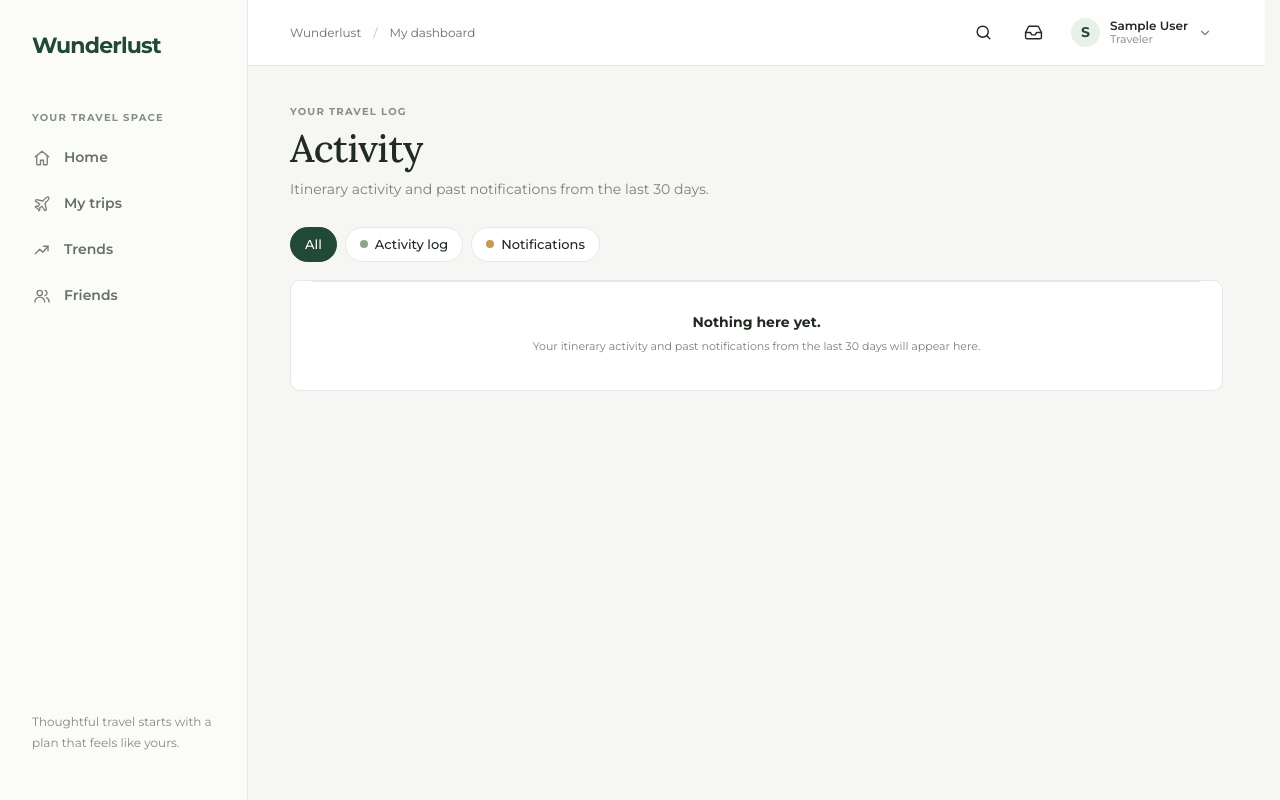
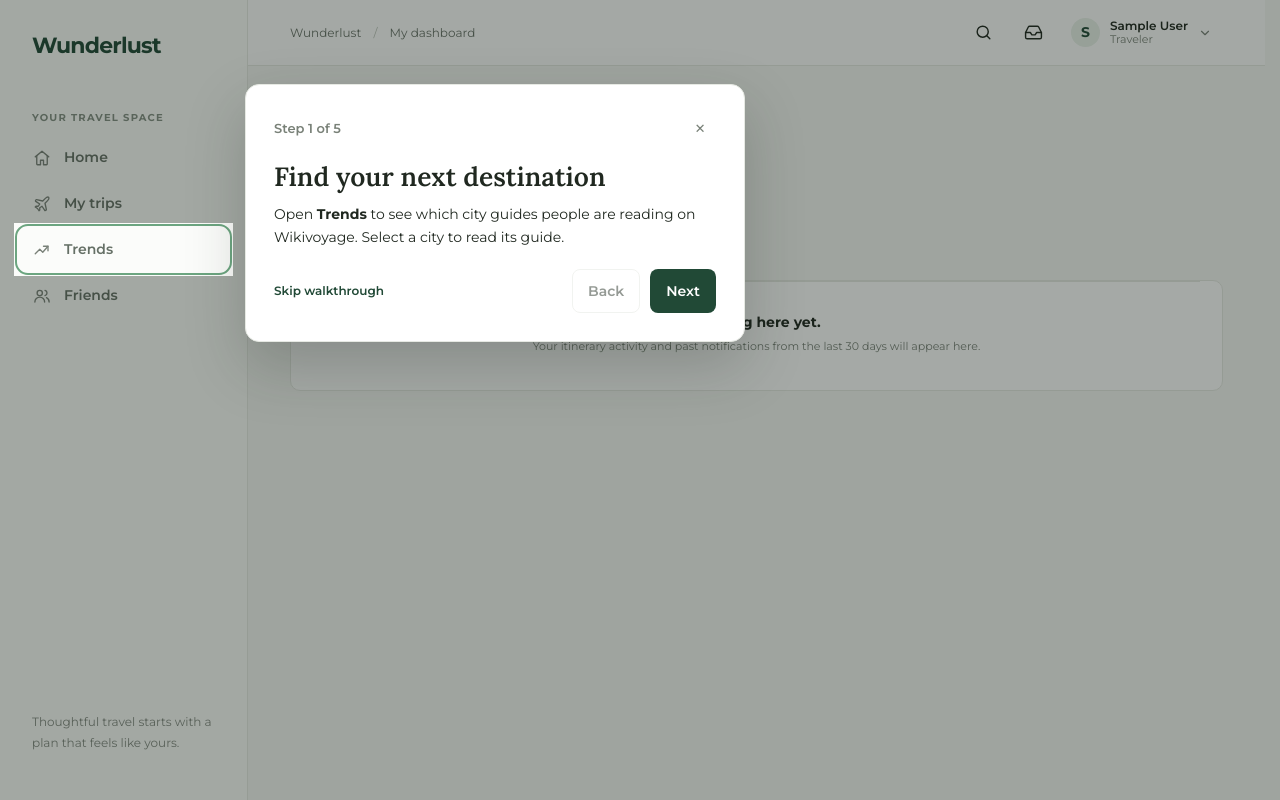
Before and after one commit to Shadowscrete/Wunderlust, a Django app: page /dashboard/activities/ in a window 1280 px wide. Run offline with Django 5.2, Linux system fonts and the light colour scheme; the visitor is signed in with stand-in values (Sample User, id 1); data that the repository does not hold is empty.

Commit message:
Added app walkthrough

```diff
--- a/accounts/models.py
+++ b/accounts/models.py
@@ -14,6 +14,7 @@ class User(AbstractUser):
         ADMINISTRATOR = 'ADMINISTRATOR', 'Administrator'
 
     role = models.CharField(max_length=20, choices=Role.choices, default=Role.TRAVELER)
+    walkthrough_pending = models.BooleanField(default=True)
     objects = UserManager()
     created_at = models.DateTimeField(auto_now_add=True)
     updated_at = models.DateTimeField(auto_now=True)
--- a/static/dashboard/dashboard.css
+++ b/static/dashboard/dashboard.css
@@ -2670,3 +2670,71 @@ html{scrollbar-gutter:stable}
 .trend-list li { padding: .75rem .25rem; border-bottom: 1px solid var(--line); }
 .trend-list a { color: var(--ink); font-weight: 600; }
 .trend-list small { margin-inline-start: .8rem; color: var(--muted); }
+
+.walkthrough { width: min(500px, calc(100vw - 32px)); }
+.walkthrough .modal-body { padding: clamp(18px, 5vw, 28px); gap: 16px; }
+.walkthrough-header { align-items: center; }
+.walkthrough-header p { font-weight: 600; color: var(--muted); }
+.walkthrough section h2 { margin: 0 0 .65rem; font: 600 1.65rem/1.2 Lora, Georgia, serif; }
+.walkthrough section h2:focus { outline: none; }
+.walkthrough section p { margin: 0; color: var(--ink); line-height: 1.65; }
+.walkthrough-actions { flex-wrap: wrap; align-items: center; }
+.walkthrough-actions .button, .walkthrough-skip { min-height: 44px; }
+.walkthrough-skip { margin-inline-end: auto; }
+.walkthrough-actions button:disabled { opacity: .55; cursor: default; }
+.walkthrough-preview {
+  display: flex;
+  flex-wrap: wrap;
+  align-items: center;
+  gap: 8px;
+  margin-top: 16px;
+  padding: 12px;
+  border: 1px solid var(--line);
+  border-radius: 8px;
+  background: var(--page);
+  color: var(--ink);
+  font-size: 13px;
+}
+.walkthrough-preview strong {
+  padding: 5px 9px;
+  border: 1px solid var(--green);
+  border-radius: 5px;
+  background: var(--green-soft);
+}
+.walkthrough::backdrop { background: rgb(19 30 23 / 38%); }
+.walkthrough-highlight { outline: 2px solid #6ca580; outline-offset: 3px; border-radius: 8px; }
+.walkthrough[data-spotlight-position] {
+  position: fixed;
+  inset: var(--walkthrough-top) auto auto var(--walkthrough-left);
+  margin: 0;
+}
+.walkthrough[data-spotlight-position] .walkthrough-preview { display: none; }
+.walkthrough[data-spotlight-position]::backdrop {
+  clip-path: polygon(evenodd,
+    0 0, 100% 0, 100% 100%, 0 100%, 0 0,
+    var(--spotlight-left) var(--spotlight-top),
+    var(--spotlight-right) var(--spotlight-top),
+    var(--spotlight-right) var(--spotlight-bottom),
+    var(--spotlight-left) var(--spotlight-bottom),
+    var(--spotlight-left) var(--spotlight-top), 0 0);
+}
+
+@media (prefers-reduced-motion: no-preference) {
+  .walkthrough[open] { animation: walkthrough-pop 360ms ease-out both; }
+  .walkthrough[open] [data-walkthrough-step]:not([hidden]) {
+    animation: walkthrough-step-in 280ms ease-out both;
+  }
+}
+
+@keyframes walkthrough-pop {
+  0% { opacity: 0; transform: translateY(12px) scale(.96); }
+  60% { opacity: 1; transform: translateY(-3px) scale(1.015); }
+  82% { transform: translateY(1px) scale(.997); }
+  100% { opacity: 1; transform: none; }
+}
+
+@keyframes walkthrough-step-in {
+  0% { opacity: 0; transform: translateY(6px); }
+  65% { opacity: 1; transform: translateY(-2px); }
+  100% { opacity: 1; transform: none; }
+}
--- a/static/dashboard/dashboard.js
+++ b/static/dashboard/dashboard.js
@@ -173,6 +173,122 @@ function assertJson(response) {
     });
     if (dialog.hasAttribute('data-open-on-load')) dialog.showModal();
   });
+})();
+
+(() => {
+  const dialog = document.getElementById('app-walkthrough');
+  if (!dialog) return;
+
+  const steps = [...dialog.querySelectorAll('[data-walkthrough-step]')];
+  const progress = dialog.querySelector('[data-walkthrough-progress]');
+  const back = dialog.querySelector('[data-walkthrough-back]');
+  const next = dialog.querySelector('[data-walkthrough-next]');
+  const dismiss = dialog.querySelector('[data-walkthrough-dismiss]');
+  const profile = document.querySelector('.profile-trigger');
+  let activeStep = 0;
+  let saving = false;
+  let highlighted;
+
+  function clearSpotlight() {
+    highlighted?.classList.remove('walkthrough-highlight');
+    highlighted = null;
+    dialog.removeAttribute('data-spotlight-position');
+  }
+
+  function updateSpotlight() {
+    clearSpotlight();
+    if (!dialog.open) return;
+    const viewport = document.documentElement;
+    const candidates = steps[activeStep].dataset.spotlight.split(',').flatMap((selector) =>
+      [...document.querySelectorAll(selector)]);
+    const target = candidates.find((element) => {
+      const rect = element.getBoundingClientRect();
+      return getComputedStyle(element).visibility === 'visible' && rect.width > 0 && rect.height > 0 &&
+        rect.left >= 0 && rect.right <= viewport.clientWidth &&
+        rect.top >= 0 && rect.bottom <= viewport.clientHeight;
+    });
+    if (!target) return;
+    const rect = target.getBoundingClientRect();
+    const edge = 16;
+    const gap = 18;
+    const width = dialog.offsetWidth;
+    const height = dialog.offsetHeight;
+    const bound = (value, max) => Math.max(edge, Math.min(value, max - edge));
+    const x = bound((rect.left + rect.right - width) / 2, viewport.clientWidth - width);
+    const y = bound((rect.top + rect.bottom - height) / 2, viewport.clientHeight - height);
+    const placements = [
+      [rect.right + gap, y],
+      [rect.left - width - gap, y],
+      [x, rect.bottom + gap],
+      [x, rect.top - height - gap],
+    ];
+    const placement = placements.find(([left, top]) => left >= edge && top >= edge &&
+      left + width <= viewport.clientWidth - edge && top + height <= viewport.clientHeight - edge);
+    if (!placement) return;
+    const [left, top] = placement;
+    highlighted = target;
+    highlighted.classList.add('walkthrough-highlight');
+    dialog.setAttribute('data-spotlight-position', '');
+    dialog.style.setProperty('--walkthrough-left', `${left}px`);
+    dialog.style.setProperty('--walkthrough-top', `${top}px`);
+    dialog.style.setProperty('--spotlight-left', `${Math.max(0, rect.left - 6)}px`);
+    dialog.style.setProperty('--spotlight-top', `${Math.max(0, rect.top - 6)}px`);
+    dialog.style.setProperty('--spotlight-right', `${rect.right + 6}px`);
+    dialog.style.setProperty('--spotlight-bottom', `${rect.bottom + 6}px`);
+  }
+
+  function showStep(index) {
+    activeStep = index;
+    steps.forEach((step, position) => { step.hidden = position !== index; });
+    progress.textContent = `Step ${index + 1} of ${steps.length}`;
+    back.disabled = index === 0;
+    next.textContent = index === steps.length - 1 ? 'Done' : 'Next';
+    updateSpotlight();
+    if (dialog.open) steps[index].querySelector('h2').focus();
+  }
+
+  function openWalkthrough() {
+    if (dialog.open) return;
+    showStep(0);
+    dialog.showModal();
+    updateSpotlight();
+    steps[0].querySelector('h2').focus();
+  }
+
+  document.querySelector('[data-walkthrough-open]').addEventListener('click', () => {
+    profile.click();
+    profile.focus();
+    openWalkthrough();
+  });
+  back.addEventListener('click', () => showStep(activeStep - 1));
+  next.addEventListener('click', () => {
+    if (activeStep === steps.length - 1) dialog.close();
+    else showStep(activeStep + 1);
+  });
+  dialog.addEventListener('close', async () => {
+    clearSpotlight();
+    if (!dismiss?.isConnected || saving) return;
+    saving = true;
+    try {
+      const response = await fetch(dismiss.action, {
+        method: 'POST',
+        body: new FormData(dismiss),
+        keepalive: true,
+      });
+      if (response.status !== 204) throw new Error(String(response.status));
+      dismiss.remove();
+    } catch (error) {
+      showErrorToast(error, 'Could not save your walkthrough preference.');
+    } finally {
+      saving = false;
+    }
+  });
+  window.addEventListener('resize', updateSpotlight);
+  window.addEventListener('scroll', updateSpotlight, { capture: true, passive: true });
+
+  if (dialog.hasAttribute('data-first-walkthrough') && !document.querySelector('dialog[open]')) {
+    openWalkthrough();
+  }
 })();
 
 (() => {
--- /dev/null
+++ b/templates/dashboard/_walkthrough.html
@@ -0,0 +1,42 @@
+<dialog class="modal walkthrough" id="app-walkthrough" aria-label="How Wunderlust works"
+        {% if request.user.walkthrough_pending %}data-first-walkthrough{% endif %}>
+    <div class="modal-body">
+        <div class="modal-head walkthrough-header">
+            <p data-walkthrough-progress></p>
+            <button class="modal-close" type="button" data-dialog-close aria-label="Close walkthrough">&times;</button>
+        </div>
+        <section data-walkthrough-step data-spotlight=".sidebar a[href='{% url 'trends' %}']">
+            <h2 tabindex="-1">Find your next destination</h2>
+            <p>Open <strong>Trends</strong> to see which city guides people are reading on Wikivoyage. Select a city to read its guide.</p>
+            <div class="walkthrough-preview"><span>Sidebar</span><strong>Trends</strong></div>
+        </section>
+        <section data-walkthrough-step data-spotlight=".trip-heading-actions, .sidebar a[href='{% url 'trip_list' %}']" hidden>
+            <h2 tabindex="-1">Create or join a trip</h2>
+            <p>In <strong>My trips</strong>, choose <strong>Plan a trip</strong> and enter your destination and dates. If someone gave you a trip code, choose <strong>Join a trip</strong> and enter it there.</p>
+            <div class="walkthrough-preview"><span>My trips</span><strong>Join a trip</strong><strong>Plan a trip</strong></div>
+        </section>
+        <section data-walkthrough-step data-spotlight="#id_generate_itinerary, .activity-add-form > button" hidden>
+            <h2 tabindex="-1">Build your itinerary</h2>
+            <p>Turn on suggestions when you create a trip to get ideas for places to visit. Open <strong>Itinerary</strong> to add your own activities and give them a start time or leave them flexible.</p>
+            <div class="walkthrough-preview"><span>Trip overview / Itinerary</span><strong>Add activity</strong></div>
+        </section>
+        <section data-walkthrough-step data-spotlight="#tab-preparation" hidden>
+            <h2 tabindex="-1">Get ready to travel</h2>
+            <p>Use <strong>Preparation</strong> to check off travel documents and customize your packing list. Open <strong>Travel information</strong> to add flights and check their status when available.</p>
+            <div class="walkthrough-preview"><span>Trip tabs</span><strong>Preparation</strong><span>Travel information</span></div>
+        </section>
+        <section data-walkthrough-step data-spotlight=".invite-section button" hidden>
+            <h2 tabindex="-1">Plan together</h2>
+            <p>Open your trip and create an invite. Share the link or trip code so others can join and check off their own preparation items.</p>
+            <div class="walkthrough-preview"><span>Trip overview</span><strong>Create trip invite</strong></div>
+        </section>
+        {% if request.user.walkthrough_pending %}
+        <form action="{% url 'dismiss_walkthrough' %}" method="post" data-walkthrough-dismiss hidden>{% csrf_token %}</form>
+        {% endif %}
+        <div class="modal-actions walkthrough-actions">
+            <button type="button" class="text-button walkthrough-skip" data-dialog-close>Skip walkthrough</button>
+            <button type="button" class="button button-secondary" data-walkthrough-back>Back</button>
+            <button type="button" class="button button-primary" data-walkthrough-next>Next</button>
+        </div>
+    </div>
+</dialog>
--- a/templates/dashboard/base.html
+++ b/templates/dashboard/base.html
@@ -66,6 +66,12 @@
                         <a class="profile-item {% if request.resolver_match.url_name == 'account_settings' %}active{% endif %}" role="menuitem" href="{% url 'account_settings' %}"><span class="nav-icon"><svg viewBox="0 0 24 24" width="18" height="18" fill="none" stroke="currentColor" stroke-width="1.8" stroke-linecap="round" stroke-linejoin="round" aria-hidden="true"><circle cx="12" cy="12" r="3"/><path d="M19.4 15a1.65 1.65 0 0 0 .33 1.82l.06.06a2 2 0 1 1-2.83 2.83l-.06-.06a1.65 1.65 0 0 0-1.82-.33 1.65 1.65 0 0 0-1 1.51V21a2 2 0 1 1-4 0v-.09A1.65 1.65 0 0 0 9 19.4a1.65 1.65 0 0 0-1.82.33l-.06.06a2 2 0 1 1-2.83-2.83l.06-.06a1.65 1.65 0 0 0 .33-1.82 1.65 1.65 0 0 0-1.51-1H3a2 2 0 1 1 0-4h.09A1.65 1.65 0 0 0 4.6 9a1.65 1.65 0 0 0-.33-1.82l-.06-.06a2 2 0 1 1 2.83-2.83l.06.06a1.65 1.65 0 0 0 1.82.33H9a1.65 1.65 0 0 0 1-1.51V3a2 2 0 1 1 4 0v.09a1.65 1.65 0 0 0 1 1.51 1.65 1.65 0 0 0 1.82-.33l.06-.06a2 2 0 1 1 2.83 2.83l-.06.06a1.65 1.65 0 0 0-.33 1.82V9a1.65 1.65 0 0 0 1.51 1H21a2 2 0 1 1 0 4h-.09a1.65 1.65 0 0 0-1.51 1z"/></svg></span>Settings</a>
                         {% if request.user.role == 'TRAVELER' %}<a class="profile-item {% if request.resolver_match.url_name == 'activity_list' %}active{% endif %}" role="menuitem" href="{% url 'activity_list' %}"><span class="nav-icon"><svg viewBox="0 0 24 24" width="18" height="18" fill="none" stroke="currentColor" stroke-width="1.8" stroke-linecap="round" stroke-linejoin="round" aria-hidden="true"><path d="M22 12h-4l-3 9L9 3l-3 9H2"/></svg></span>Activity</a>{% endif %}
                         <a class="profile-item {% if request.resolver_match.url_name == 'support' %}active{% endif %}" role="menuitem" href="{% url 'support' %}"><span class="nav-icon"><svg viewBox="0 0 24 24" width="18" height="18" fill="none" stroke="currentColor" stroke-width="1.8" stroke-linecap="round" stroke-linejoin="round" aria-hidden="true"><circle cx="12" cy="12" r="9"/><path d="M9.1 9a3 3 0 0 1 5.8 1c0 2-3 3-3 3"/><path d="M12 17h.01"/></svg></span>Support</a>
+                        {% if request.user.role == 'TRAVELER' %}
+                        <button class="profile-item" type="button" role="menuitem" aria-haspopup="dialog" aria-controls="app-walkthrough" data-walkthrough-open>
+                            <span class="nav-icon"><svg viewBox="0 0 24 24" width="18" height="18" fill="none" stroke="currentColor" stroke-width="1.8" stroke-linecap="round" stroke-linejoin="round" aria-hidden="true"><path d="M12 6a8 8 0 0 0-9-2v15a8 8 0 0 1 9 2 8 8 0 0 1 9-2V4a8 8 0 0 0-9 2v15"/></svg></span>
+                            How it works
+                        </button>
+                        {% endif %}
                         <div class="profile-divider"></div>
                         <form method="post" action="{% url 'logout' %}">{% csrf_token %}<button class="profile-item profile-signout" role="menuitem" type="submit"><span class="nav-icon"><svg viewBox="0 0 24 24" width="18" height="18" fill="none" stroke="currentColor" stroke-width="1.8" stroke-linecap="round" stroke-linejoin="round" aria-hidden="true"><path d="M9 21H5a2 2 0 0 1-2-2V5a2 2 0 0 1 2-2h4"/><path d="m16 17 5-5-5-5"/><path d="M21 12H9"/></svg></span>Sign out</button></form>
                     </div>
@@ -76,6 +82,7 @@
         </div>
     </div>
     {% include 'dashboard/_skeletons.html' %}
+    {% if request.user.role == 'TRAVELER' %}{% include 'dashboard/_walkthrough.html' %}{% endif %}
     <script src="{% static 'dashboard/dashboard.js' %}?v={{ asset_version }}" defer></script>
 </body>
 </html>
--- a/trips/urls.py
+++ b/trips/urls.py
@@ -4,6 +4,7 @@ from . import admin_views, views
 urlpatterns = [
     path('', views.dashboard_home, name='dashboard_home'),
     path('traveler/', views.traveler_dashboard, name='traveler_dashboard'),
+    path('walkthrough/dismiss/', views.dismiss_walkthrough, name='dismiss_walkthrough'),
     path('admin/', admin_views.admin_dashboard, name='admin_dashboard'),
     path('admin/users/', admin_views.admin_users, name='admin_users'),
     path('admin/users/<int:user_id>/', admin_views.admin_user_detail, name='admin_user_detail'),
--- a/trips/views.py
+++ b/trips/views.py
@@ -7,7 +7,7 @@ from django.core.cache import cache
 from django.core.paginator import Paginator
 from django.db import transaction
 from django.db.models import Count, Exists, F, OuterRef, Q
-from django.http import JsonResponse
+from django.http import HttpResponse, JsonResponse
 from django.shortcuts import get_object_or_404, redirect, render
 from django.urls import reverse
 from django.utils import timezone
@@ -26,6 +26,13 @@ from .models import trip_readiness
 from accounts.social import avatar_url_for, initials_for
 
 User = get_user_model()
+
+
+@role_required(User.Role.TRAVELER)
+@require_POST
+def dismiss_walkthrough(request):
+    User.objects.filter(pk=request.user.pk, walkthrough_pending=True).update(walkthrough_pending=False)
+    return HttpResponse(status=204)
 
 
 def dashboard_home(request):
```
Also changed, not shown: accounts/migrations/0010_user_walkthrough_pending.py (added).
